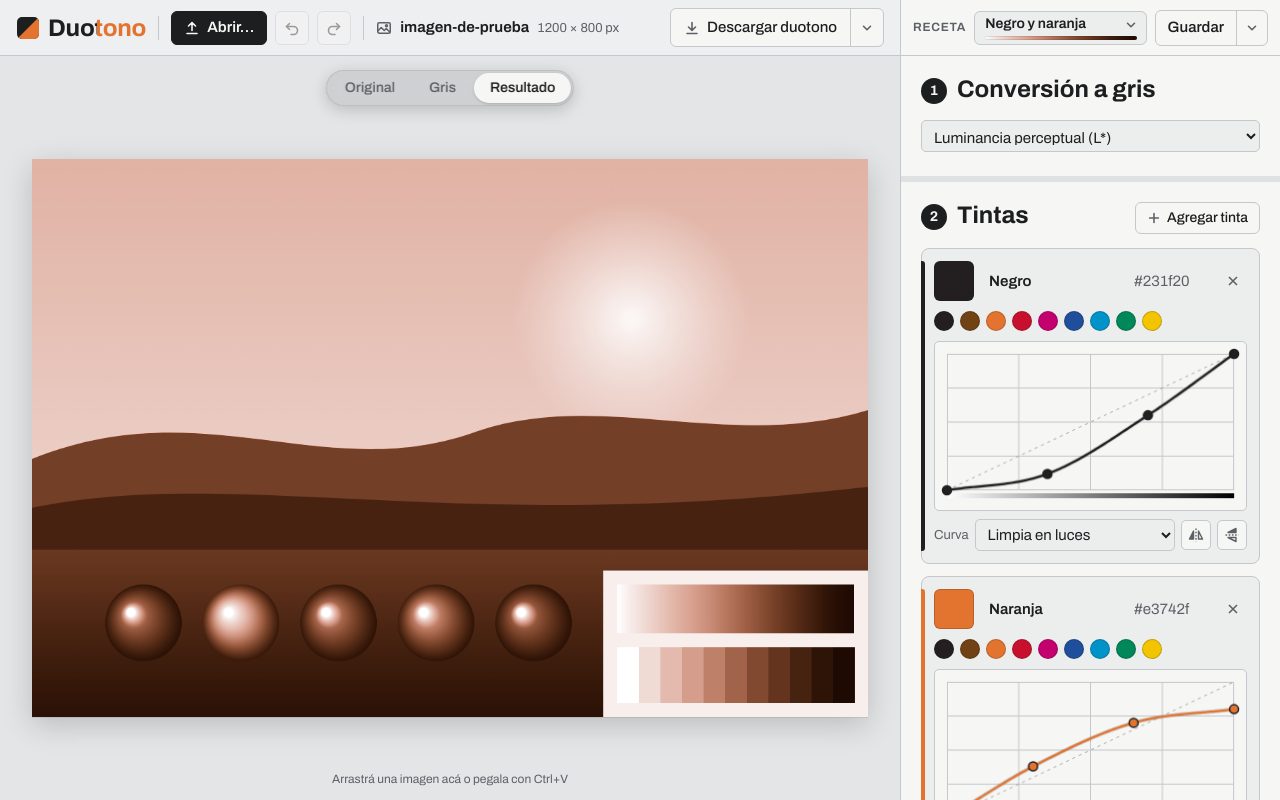
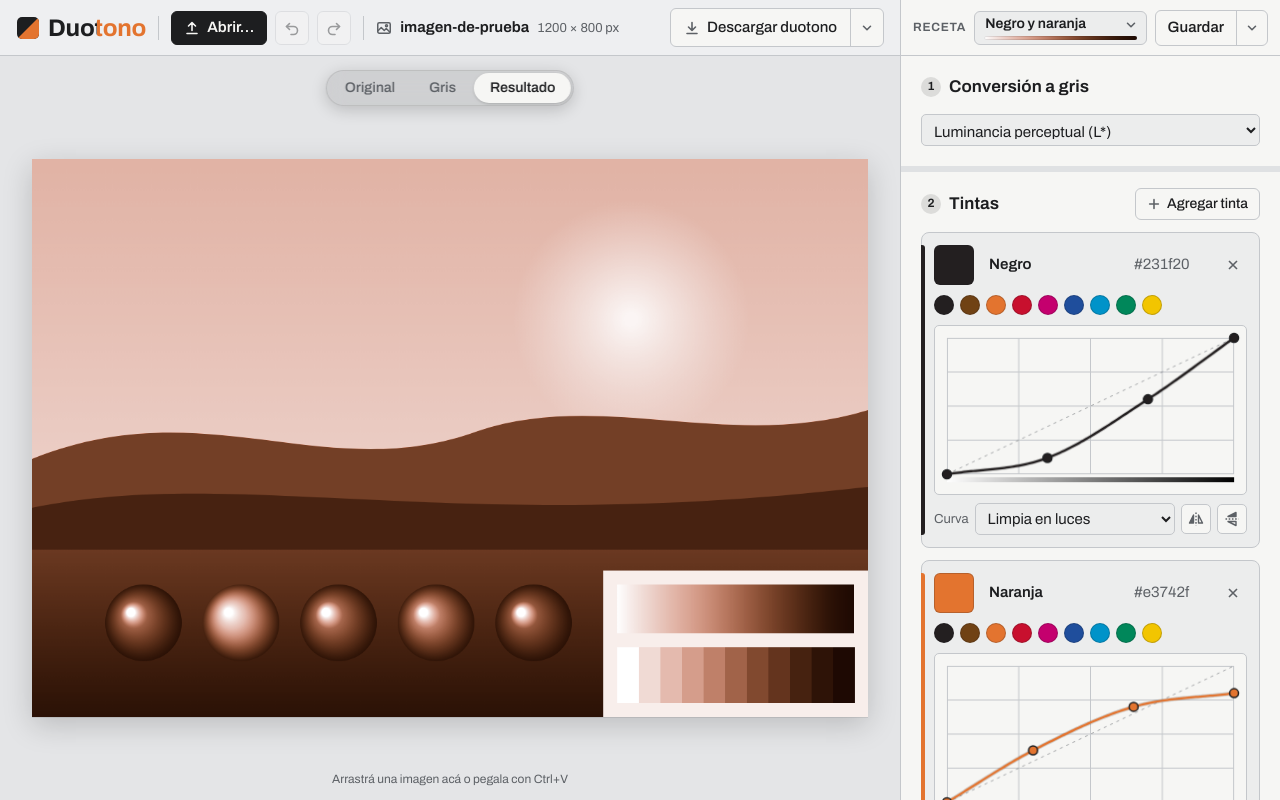
Before and after one commit to dmenta/duo, a plain HTML site: page src/index.html in a window 1280 px wide. Drawn offline with nearby package versions, Linux system fonts and the light colour scheme.

Commit message:
Ajuste titulos aside

```diff
--- a/src/styles.css
+++ b/src/styles.css
@@ -800,37 +800,40 @@ select {
 }
 
 .block {
-    padding: 20px 20px 24px;
+    padding: 16px 20px 20px;
 }
 .block + .block {
     border-top: 6px solid var(--bg);
 }
+/* Títulos de bloque discretos: el panel es herramienta, la imagen es la protagonista */
 .block-head {
     display: flex;
-    align-items: baseline;
-    gap: 10px;
-    margin: 0 0 14px;
+    align-items: center;
+    gap: 8px;
+    min-height: 30px;
+    margin: 0 0 12px;
 }
 .block-head .num {
     display: inline-flex;
     align-items: center;
     justify-content: center;
-    width: 26px;
-    height: 26px;
+    width: 20px;
+    height: 20px;
     border-radius: 50%;
-    background: var(--text);
-    color: var(--surface);
-    font-weight: 700;
-    font-size: 14px;
     flex: none;
-    transform: translateY(-2px);
+    background: color-mix(in srgb, var(--text) 12%, transparent);
+    color: var(--text);
+    font-weight: 650;
+    font-size: 12px;
+    font-variant-numeric: tabular-nums;
 }
 .block-head h2 {
     margin: 0;
-    font-size: 24px;
-    line-height: 1.1;
-    font-weight: 700;
-    font-variation-settings: 'wdth' 75;
+    font-size: 17px;
+    line-height: 1.2;
+    font-weight: 650;
+    font-variation-settings: 'wdth' 85;
+    letter-spacing: 0.005em;
 }
 .block-head p {
     margin: 0;
```
